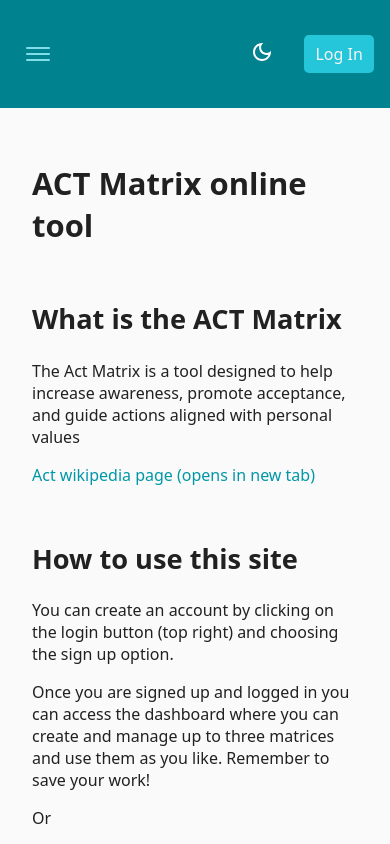
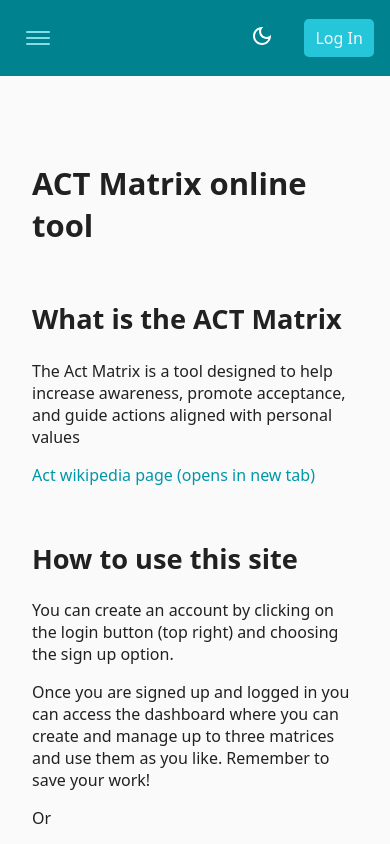
Before and after one commit to MauritzLM/act-matrix, a React (Vite) app: page / in a window 390 px wide. Shown: the top 844 px of the page. Built offline with nearby package versions, Linux system fonts and the light colour scheme; no server answers; what @tiptap/extension-color would draw is missing.

Commit message:
adjusted mobile nav padding

```diff
--- a/src/index.scss
+++ b/src/index.scss
@@ -132,7 +132,7 @@ main {
   display: flex;
   justify-content: space-between;
   gap: 1em;
-  padding: 2em 1em;
+  padding: 1em;
   // position: relative;
   z-index: 10000;
   position: fixed;
```
